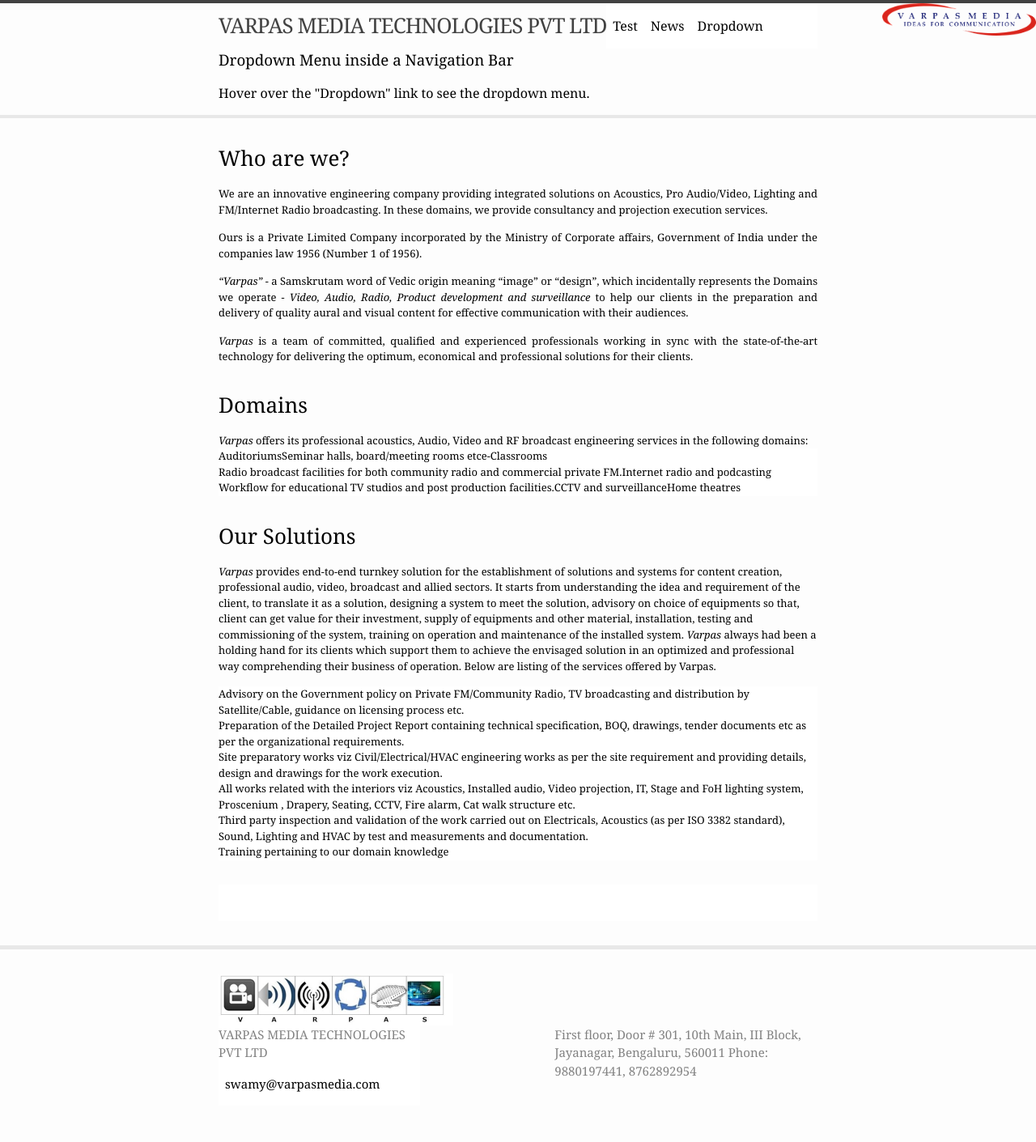
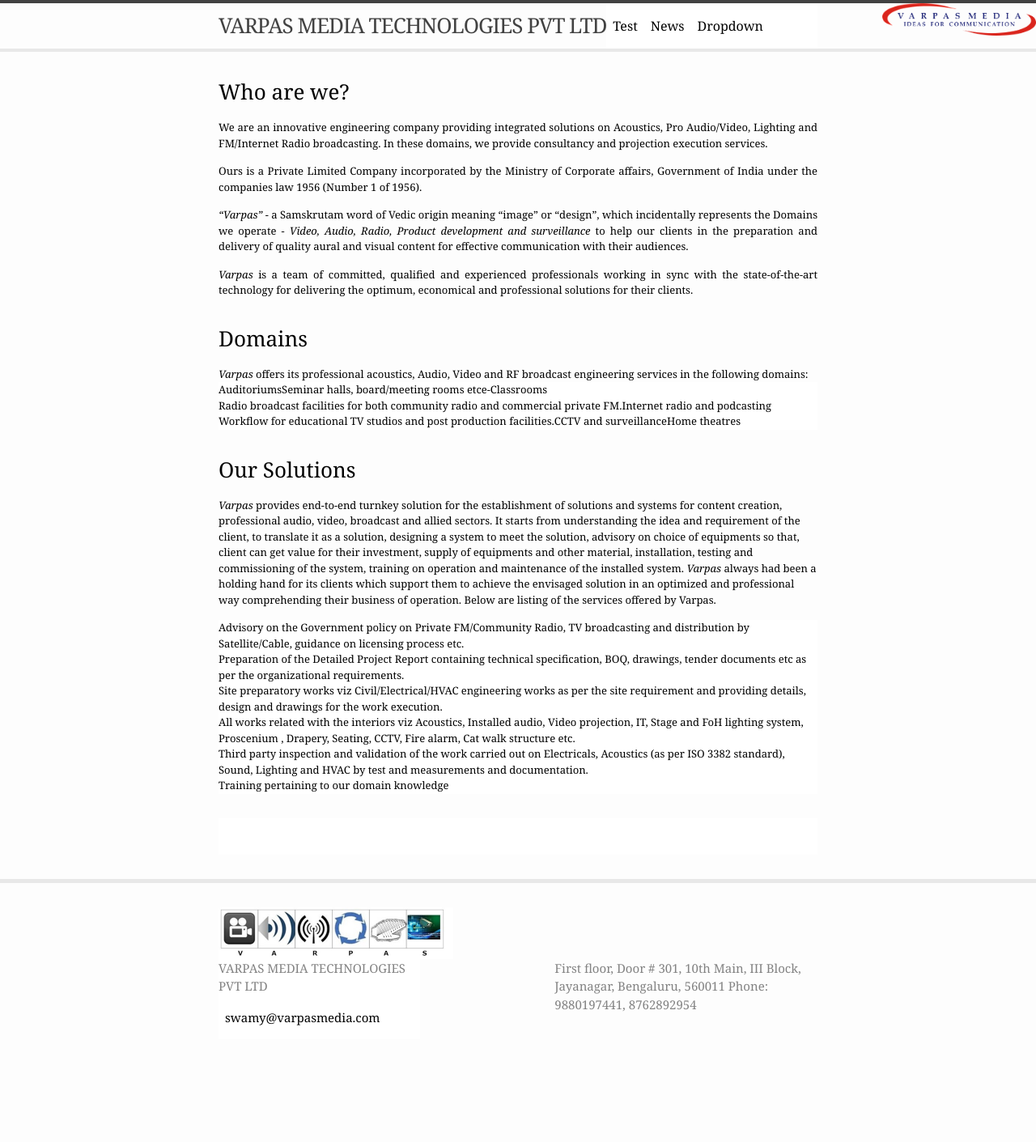
Before and after one commit to VarpasMedia/VarpasMedia.github.io, a Jekyll site: the page built from index.md, in a window 1280 px wide. Shown: the whole page at 81% size. Built offline with Jekyll 4.4.1, drawn with Linux system fonts in a browser that asks for light colours; after the commit the page ends 1329 px from its top, so only the background shows below that.

Commit message:
Update header.html

```diff
--- a/_includes/header.html
+++ b/_includes/header.html
@@ -86,9 +86,6 @@ li.dropdown {
     </div>
   </li>
 </ul>
-
-<h3>Dropdown Menu inside a Navigation Bar</h3>
-<p>Hover over the "Dropdown" link to see the dropdown menu.</p>
 
 </body>
 
```
